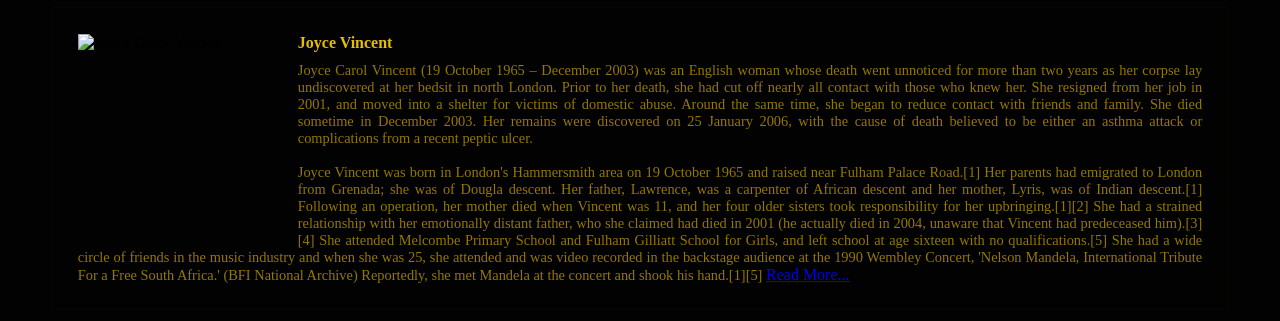
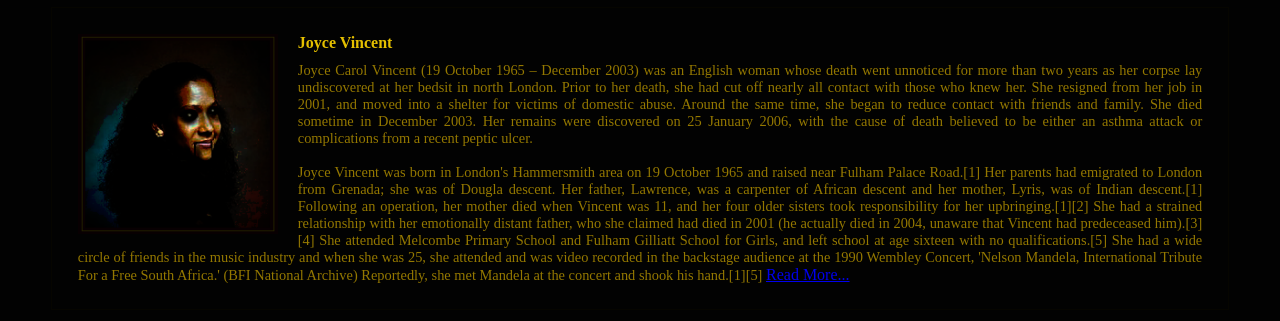
Before and after one commit to RuannCrous/sinister, a plain HTML site: page index.html in a window 1280 px wide. Shown: the part 251-572 px from the top of the page. Drawn offline with Linux system fonts and the light colour scheme; the site is published under a folder, as on GitHub Pages, so addresses that start at the root find nothing.

Commit message:
Minor fixes v1.1.2
Fixed Home Page Img not loading.

Fault was at "url="/img/main_box1.png"

should be:

Fault was at "url="./img/main_box1.png"

Period was missing at first forward slash.

```diff
--- a/index.html
+++ b/index.html
@@ -19,7 +19,7 @@
 		</div>
 		<div class="feed-title">TRENDING</div>
 		<div class="box1">
-			<img alt="Joyce Carol Vincent" src="/img/main-box1.png">
+			<img alt="Joyce Carol Vincent" src="./img/main-box1.png">
 			<h1>Joyce Vincent</h1>
 			<p>
 			Joyce Carol Vincent (19 October 1965 – December 2003) was an English woman whose death went unnoticed for more than two years as her corpse lay undiscovered at her bedsit in north London. Prior to her death, she had cut off nearly all contact with those who knew her. She resigned from her job in 2001, and moved into a shelter for victims of domestic abuse. Around the same time, she began to reduce contact with friends and family. She died sometime in December 2003. Her remains were discovered on 25 January 2006, with the cause of death believed to be either an asthma attack or complications from a recent peptic ulcer.
```
